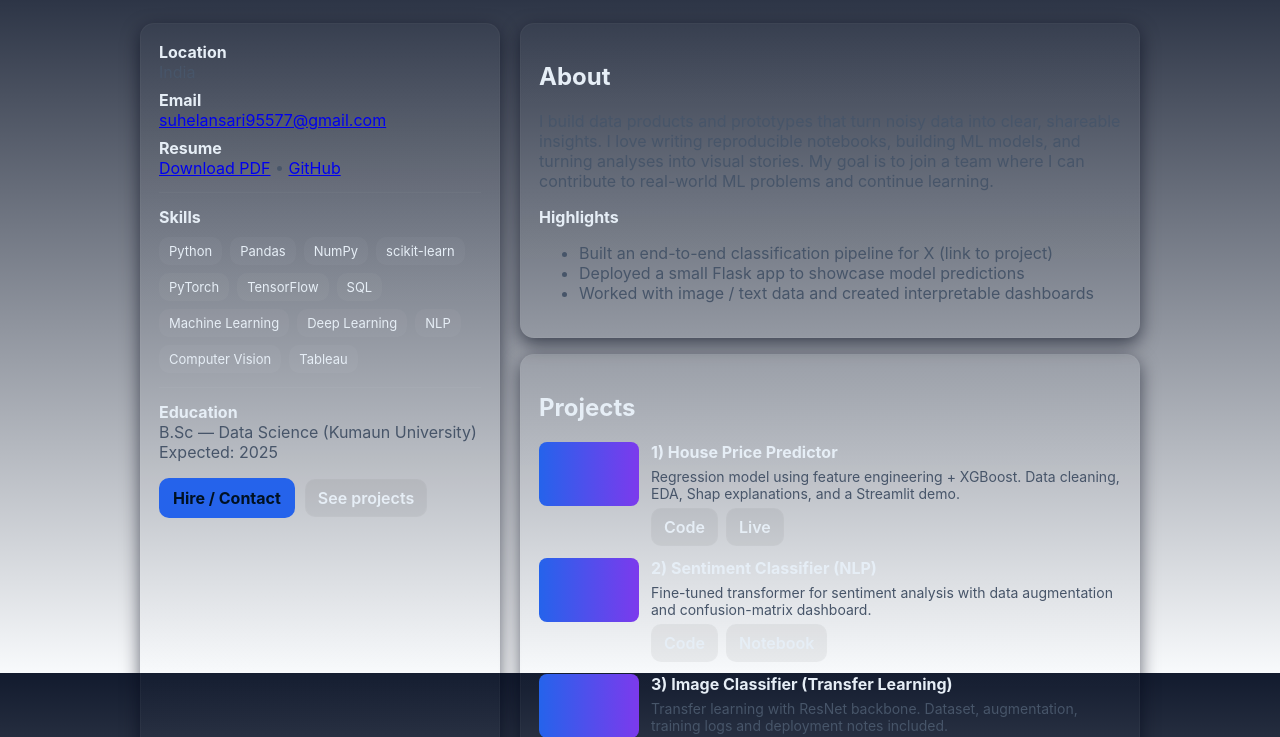
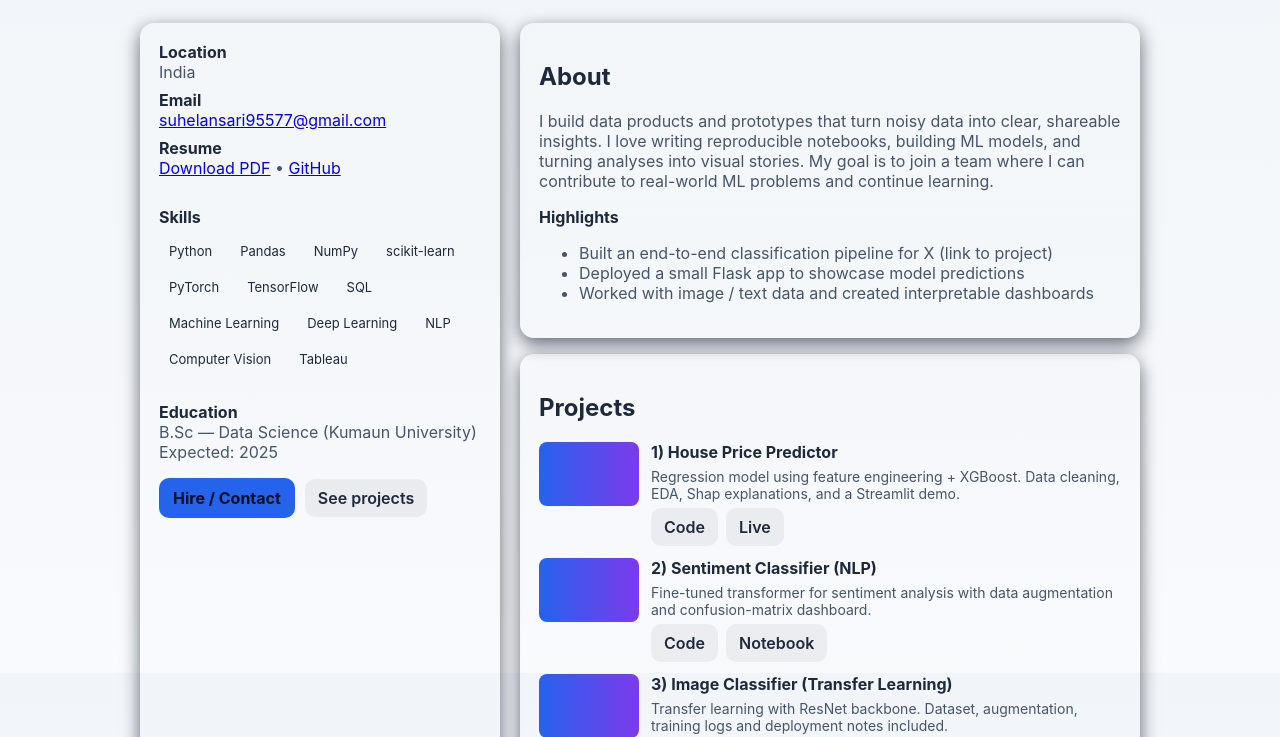
Before and after one commit to suhelansari123-cmd/suhelansari123-cmd.github.io, a plain HTML site: page index.html in a window 1280 px wide. Shown: the part 163-900 px from the top of the page. Drawn offline with Linux system fonts and the light colour scheme.

Commit message:
Update index.html

```diff
--- a/index.html
+++ b/index.html
@@ -26,7 +26,11 @@
     }
     *{box-sizing:border-box}
     html,body{
-  height:100%;margin:0;background:linear-gradient(180deg,#071024 0%,var(--bg) 100%);color:#e6eef6}
+  height:100%;
+  margin:0;
+  background:linear-gradient(180deg,#f1f5f9 0%,var(--bg) 100%);
+  color:#1e293b;  /* dark text on light background */
+    }
     .wrap{max-width:var(--maxw);margin:36px auto;padding:28px}
 
     header{display:flex;gap:20px;align-items:center}
```
